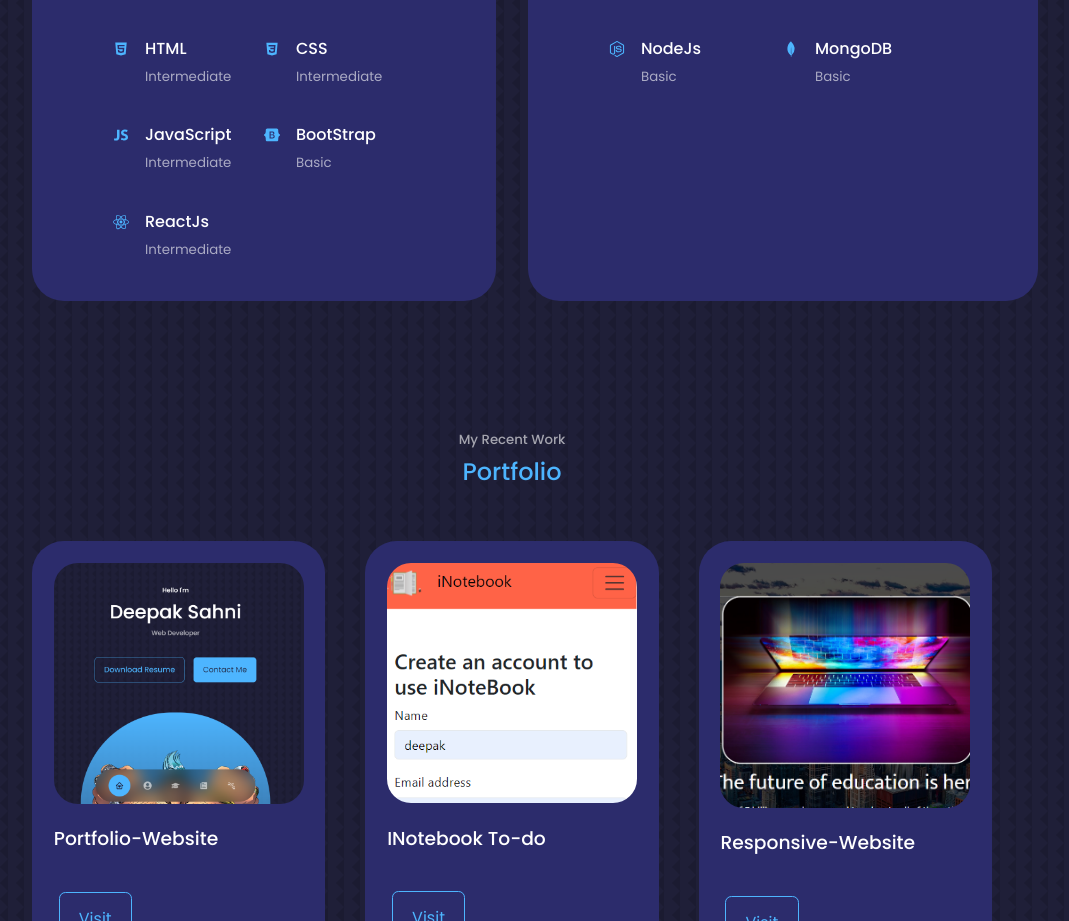
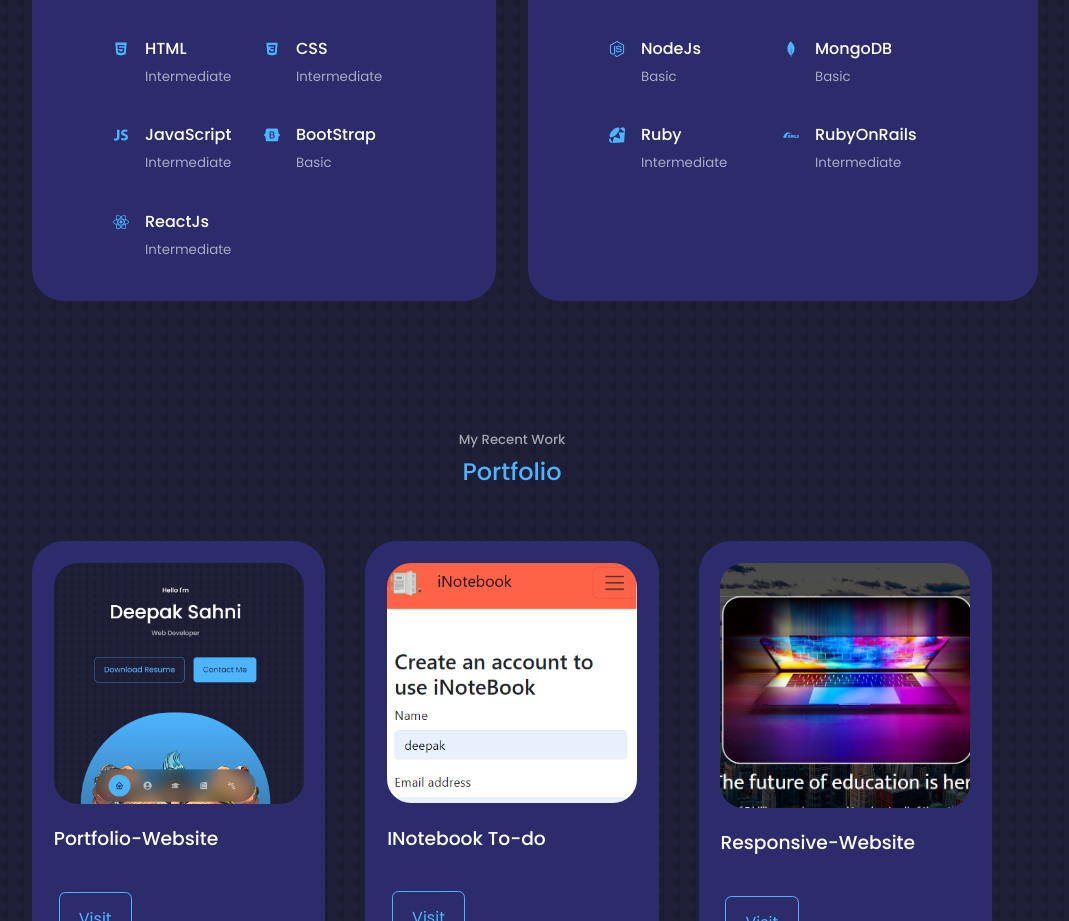
Before and after one commit to Deepaksahnii/portfolio, a React (Create React App) app: page / in a window 1280 px wide. Shown: the part 2005-2926 px from the top of the page, without its empty margins (128-1197 px from the left). Built offline with nearby package versions, Linux system fonts and the light colour scheme.

Commit message:
update resume and experience

```diff
--- a/src/components/experience/Experiences.jsx
+++ b/src/components/experience/Experiences.jsx
@@ -10,6 +10,8 @@
 import {SiReact} from 'react-icons/si'
 import {SiNodedotjs} from 'react-icons/si'
 import {SiMongodb} from 'react-icons/si'
+import {SiRuby} from 'react-icons/si'
+import {SiRubyonrails} from 'react-icons/si'
 import ExpComponent from './ExpComponent'
 
 
@@ -41,7 +43,9 @@
         <h3>backend developement</h3>
           <div className="experiences__content">
           <ExpComponent icon={SiNodedotjs} name="NodeJs" epe="Basic"/>
-          <ExpComponent icon={SiMongodb} name="MongoDB" epe="Basic"/>
+            <ExpComponent icon={SiMongodb} name="MongoDB" epe="Basic" />
+            <ExpComponent icon={SiRuby} name="Ruby" epe="Intermediate"/>
+            <ExpComponent icon={SiRubyonrails} name="RubyOnRails" epe="Intermediate"/>
         </div>
 
         </div>
--- a/src/components/header/CTA.jsx
+++ b/src/components/header/CTA.jsx
@@ -1,5 +1,5 @@
 import React from 'react'
-import CV from '../../images/Deepak.pdf'
+import CV from '../../images/resume.pdf'
 
 
 function CTA() {
```
Also changed, not shown: 1 other file (tests, documents, lock files or other folders).
